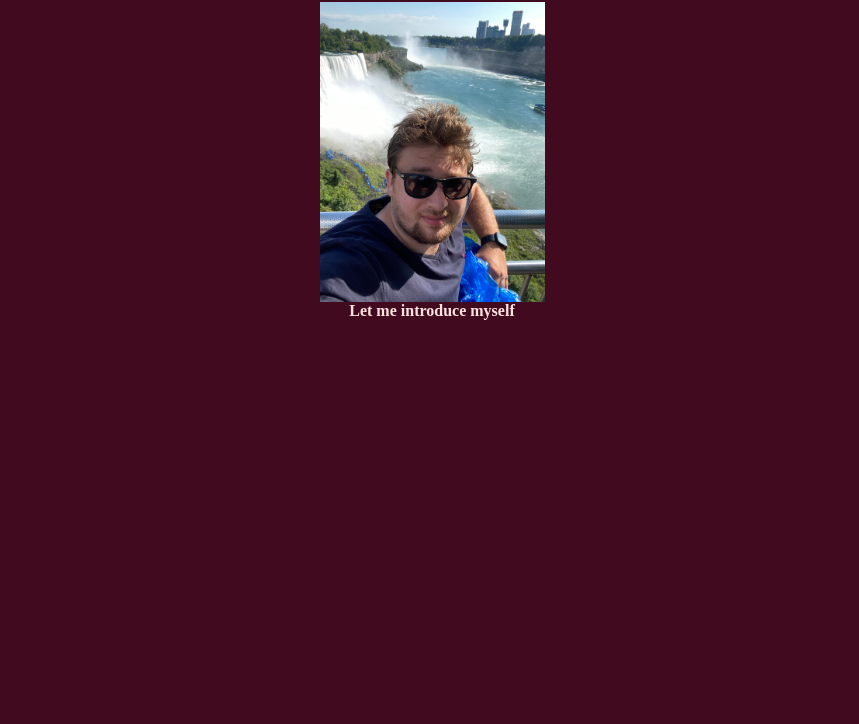
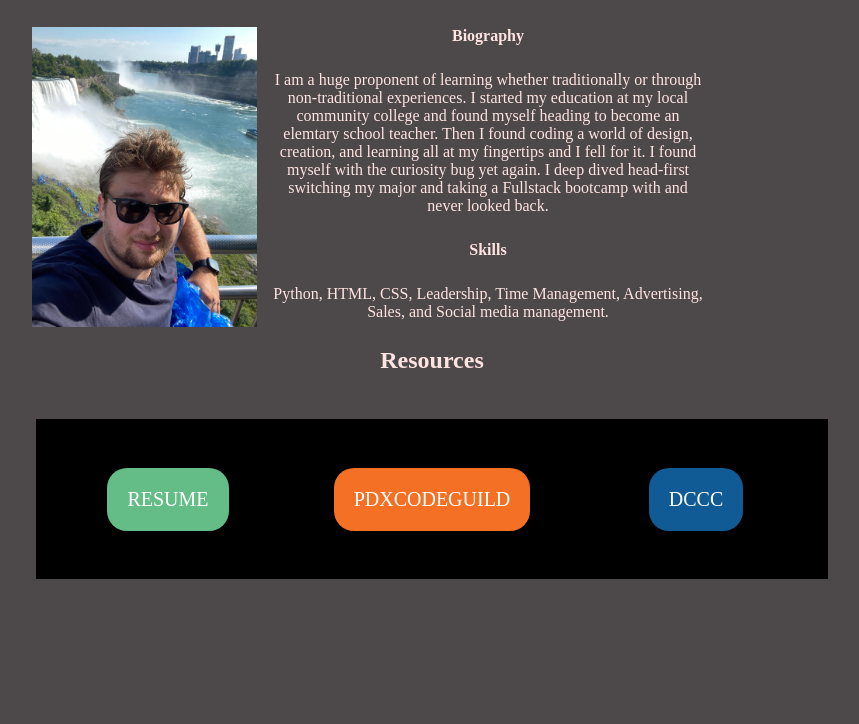
Before and after one commit to ReeceAdamsDev/portfolio, a plain HTML site: page index.html in a window 1280 px wide. Shown: the part 76-800 px from the top of the page, without its empty margins (208-1067 px from the left). Drawn offline with Linux system fonts and the light colour scheme.

Commit message:
added updated files and resume

```diff
--- a/index.css
+++ b/index.css
@@ -1,10 +1,19 @@
+/* KEYFRAMES STRTCH */
+@keyframes strtch {
+    50% {
+        font-size: 25px;
+    }
+    100% {
+        font-size: 20px
+    }
+}
+
 * {
     margin: 0;
     padding: 0;
-
 }
 body {
-    background-color:   #410a1f;
+    background-color:    #4d484a;
     color: #FFE4E1;
     display: grid;
     justify-content: center;
@@ -24,3 +33,133 @@ h4 {
     display: flex;
     justify-content: center;
 }
+img {
+    display: flex;
+    margin-bottom: 20px;
+    padding-right: 15px;
+}
+main {
+    display: flex;
+    padding-top: 25px;
+    margin: 0;
+}
+.sub_grid {
+    display: grid;
+    text-align: center;
+    padding: 0;
+    max-width: 54ch;
+}
+.biography {
+    display: flex;
+    text-align: center;
+}
+h2 {
+    display: flex;
+    justify-content: center;
+    padding-bottom: 45px;
+}
+.nav {
+    display: grid;
+    display: space-between;
+}
+
+/* NAV */
+section {
+	display:flex;
+	flex-wrap:wrap;
+	justify-content:center;
+	margin-top: 0;
+    margin-bottom: 0;
+    margin-left: 0;
+    margin-right: 0;
+    min-width: 800px;
+}
+.wrppr {
+	height:20vh;
+	display:flex;
+	align-items: center;
+	justify-content: space-between;
+	min-width: 33%;
+    max-width: 800px;
+}
+
+/* PDX BUTTON */
+.pdx-wrapper {
+	height:20vh;
+	display:flex;
+	align-items: center;
+	justify-content: center;
+	flex-direction:column;
+}
+.btn-pdx {
+	font-size:20px;
+	background-color:#f37024;
+	padding:20px;
+	border-radius: 20px;
+    transition:1s;
+    text-decoration: none;
+    color: white;
+}
+
+.pdx-wrapper {
+    background-color: black;
+    color: white;
+}
+.pdx-wrapper .btn-pdx:hover {
+    -webkit-animation: strtch 1s;
+    animation: strtch 1s;
+}
+
+/* DCCC BUTTON */
+.dccc-wrapper {
+	height:20vh;
+	display:flex;
+	align-items: center;
+	justify-content: center;
+	flex-direction:column;
+}
+.btn-dccc {
+	font-size:20px;
+	background-color: #105a96;
+	padding:20px;
+	border-radius: 20px;
+    transition:1s;
+    text-decoration: none;
+    color: white;
+}
+
+.dccc-wrapper {
+    background-color: black;
+    color: white;
+}
+.dccc-wrapper .btn-dccc:hover {
+    -webkit-animation: strtch 1s;
+    animation: strtch 1s;
+}
+
+/* RESUME BUTTON */
+.resume-wrapper {
+	height:20vh;
+	display:flex;
+	align-items: center;
+	justify-content: center;
+	flex-direction:column;
+}
+.btn-resume {
+	font-size:20px;
+	background-color:#64bc86;
+	padding:20px;
+	border-radius: 20px;
+    transition:1s;
+    text-decoration: none;
+    color: white;
+}
+
+.resume-wrapper {
+    background-color: black;
+    color: white;
+}
+.resume-wrapper .btn-resume:hover {
+    -webkit-animation: strtch 1s;
+    animation: strtch 1s;
+}
--- a/index.html
+++ b/index.html
@@ -1,5 +1,6 @@
 <!DOCTYPE html>
 <html lang="en">
+
 <head>
     <meta charset="UTF-8">
     <meta http-equiv="X-UA-Compatible" content="IE=edge">
@@ -7,12 +8,39 @@
     <title>Reece Adams</title>
     <link rel="stylesheet" href="index.css">
 </head>
+
 <body>
     <h1>Reece Adams</h1>
-    <div class="profile_picture">
+    <main>
         <img src="profile_picture.jpg" alt="Profile Picture" height="300">
+        <div class="sub_grid">
+            <h4>Biography</h4>
+            <div class="biography">
+                <p>I am a huge proponent of learning whether traditionally or through non-traditional experiences. I started my
+                    education at my local community college and found myself heading to become an elemtary
+                    school teacher. Then I found coding a world of design, creation, and learning all at my fingertips and I
+                    fell for it. I found myself with the curiosity bug yet again. I deep dived head-first switching my major and
+                    taking a Fullstack bootcamp with and never looked back.</p>
+            </div>
+            <h4>Skills</h4>
+            <div class="skills">
+                <p>Python, HTML, CSS, Leadership, Time Management, Advertising, Sales, and Social media management.                </p>
+            </div>
+        </div>
+    </main>
+    <div class="nav">
+    <h2>Resources</h2>
+    <section>
+        <div class="resume-wrapper wrppr">
+            <a class="btn-resume" href="htttp://google.com/">RESUME</a>
+        </div>
+        <div class="pdx-wrapper wrppr">
+            <a class="btn-pdx" href="https://pdxcodeguild.com/">PDXCODEGUILD</a>
+        </div>
+        <div class="dccc-wrapper wrppr">
+            <a class="btn-dccc" href="https://www.dccc.edu/">DCCC</a>
+        </div>
+    </section>
     </div>
-    <h4>Let me introduce myself</h4>
-
 </body>
 </html>
```
Also changed, not shown: resume.html (added, +1 -0 lines).
